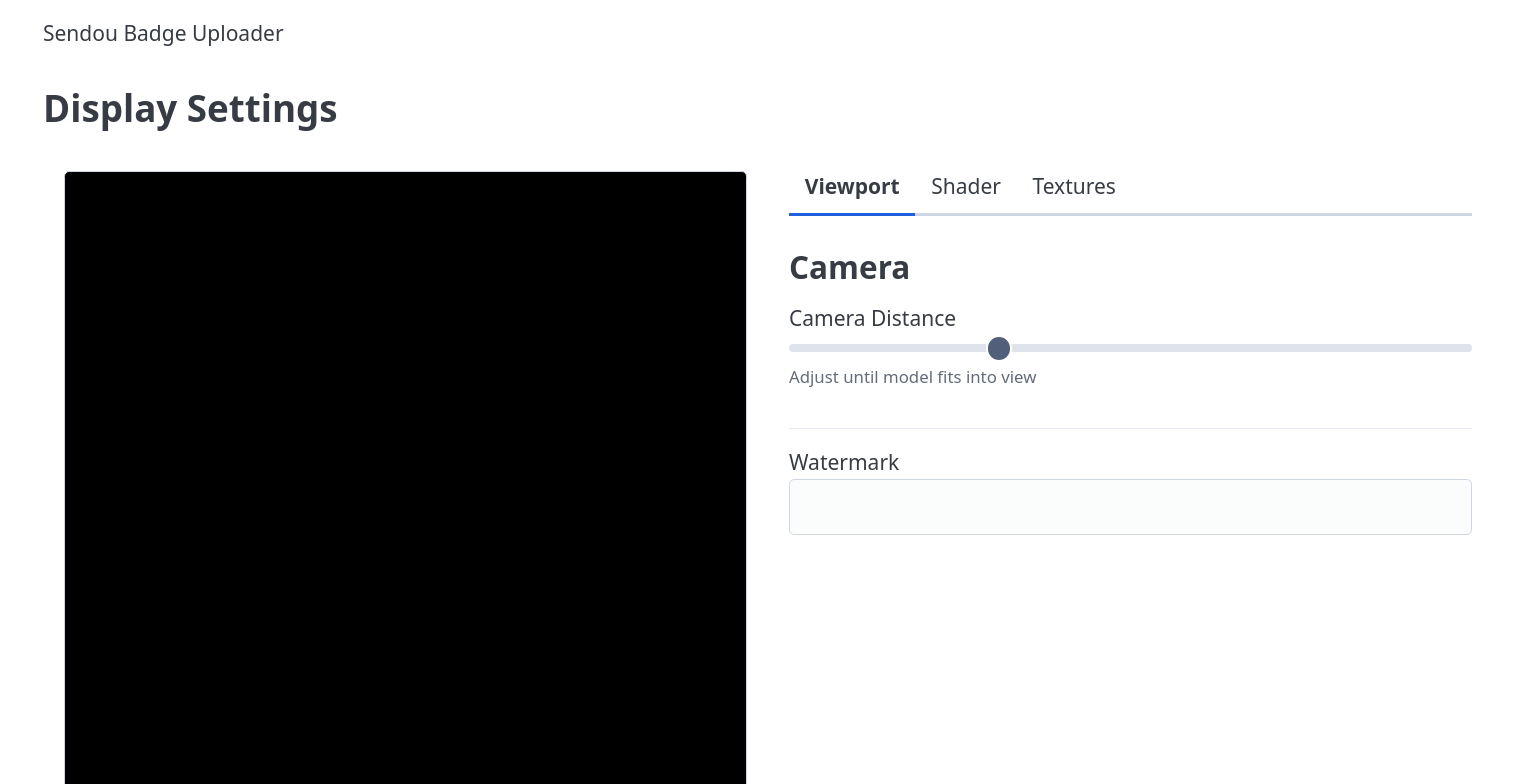
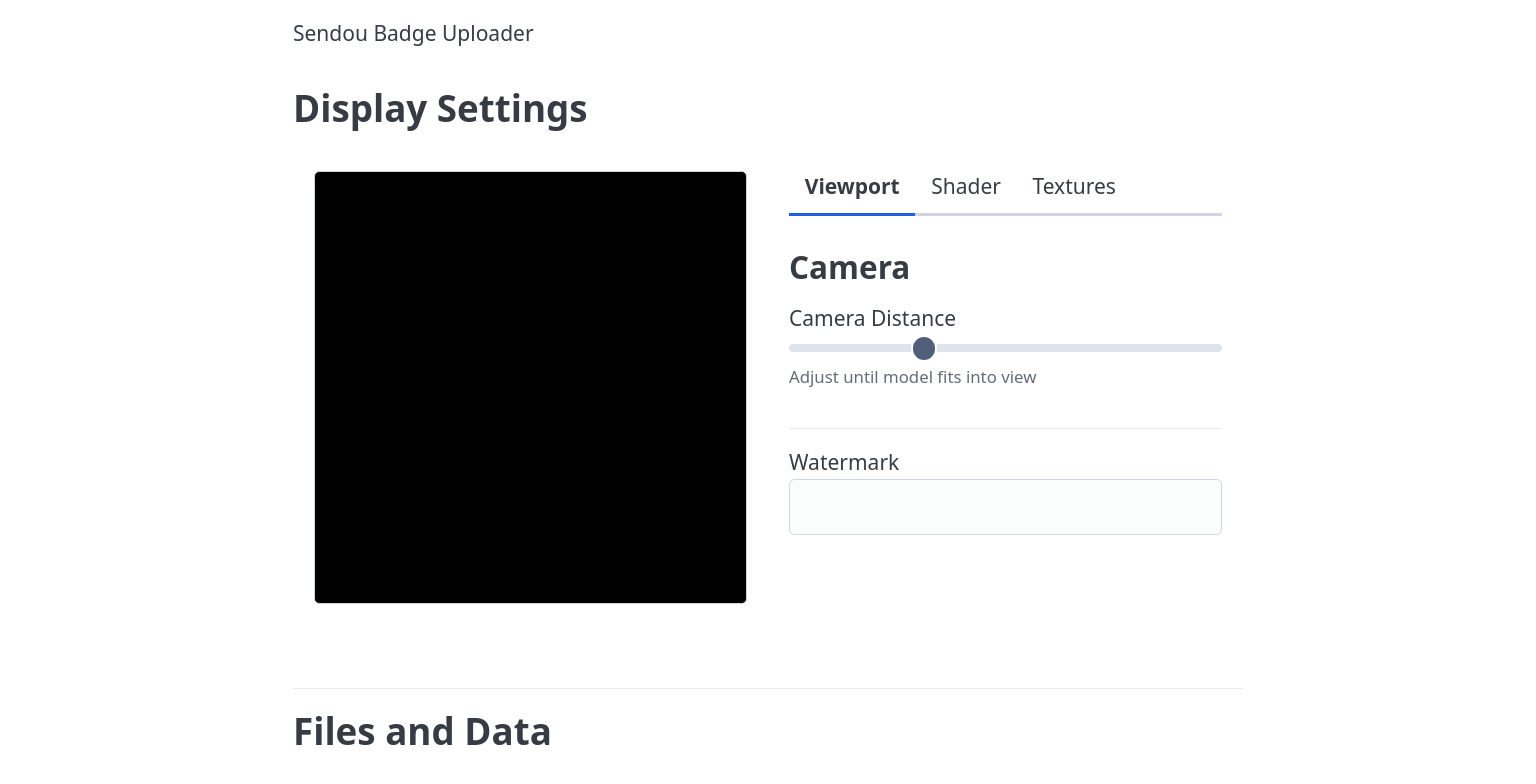
Before and after one commit to hfcRed/Sendou-Badge-Uploader, a SvelteKit app: page / in a window 1536 px wide. Shown: the top 784 px of the page. Built offline with nearby package versions, Linux system fonts and the light colour scheme; no server answers.

Commit message:
Adjust max width

```diff
--- a/src/styles/global.css
+++ b/src/styles/global.css
@@ -2,6 +2,17 @@
 	--pico-form-element-spacing-vertical: 0.5rem;
 	--pico-form-element-spacing-horizontal: 1rem;
 	--pico-group-box-shadow-focus-with-input: 0;
+}
+
+@media (min-width: 1280px) {
+	.container {
+		max-width: 950px;
+	}
+}
+@media (min-width: 1536px) {
+	.container {
+		max-width: 950px;
+	}
 }
 
 * {
```
